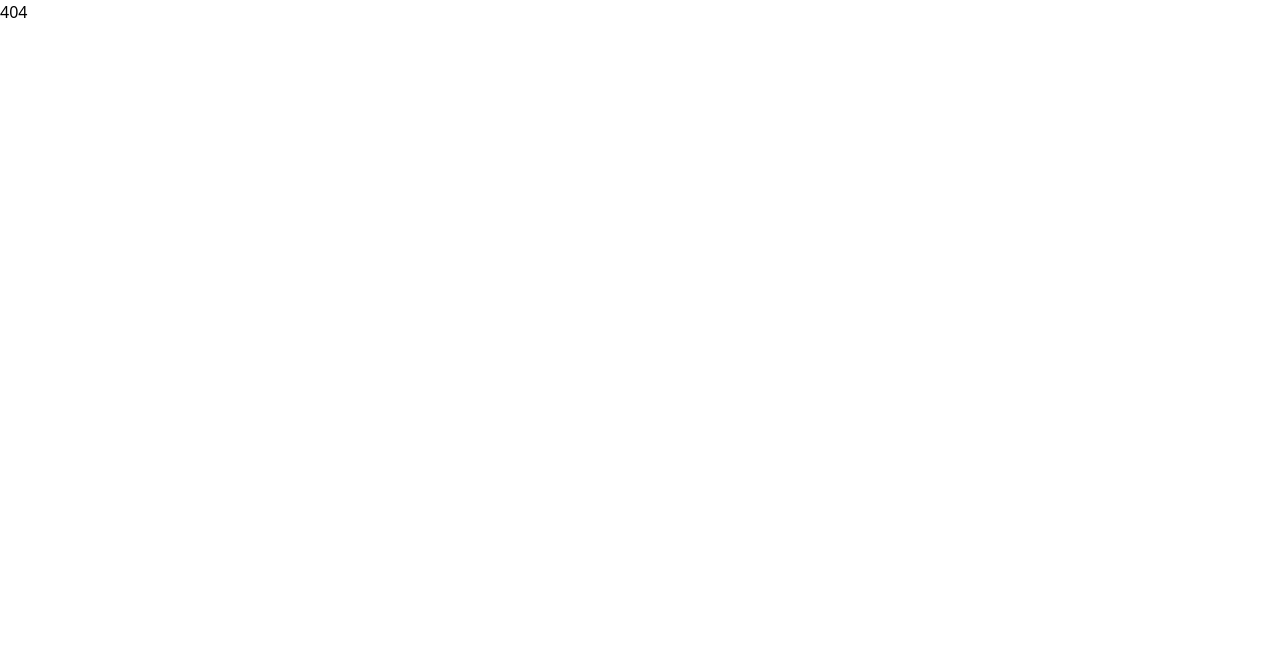
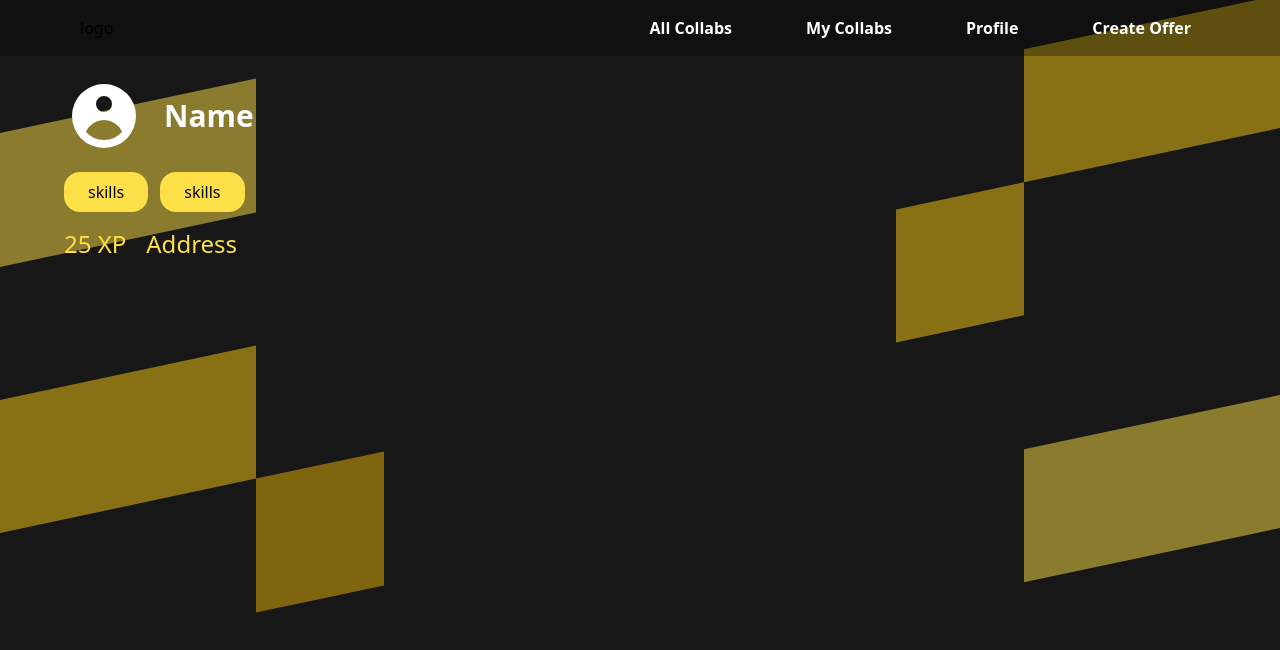
Before and after one commit to dhruvsol/super-collabs, a Next.js app: page /profile in a window 1280 px wide. Before the commit this address had no page. Shown: the top 650 px of the page. Built offline with nearby package versions, Linux system fonts and the light colour scheme; what react-moralis would draw is missing.

Commit message:
feat:Made the profile page

```diff
--- a/components/navbar.tsx
+++ b/components/navbar.tsx
@@ -8,7 +8,7 @@ export const Navbar = () => {
       <div>
         <ul className="flex justify-center gap-x-3 md:gap-x-14 opacity-100">
           <li
-            onClick={() => router.push("/allcollabs")}
+            onClick={() => router.push("/collabs")}
             className="cursor-pointer text-white font-bold hover:text-yellow-300 hover:border border border-transparent hover:border-yellow-300 p-2 rounded-lg"
           >
             All Collabs
@@ -18,6 +18,12 @@ export const Navbar = () => {
             className="cursor-pointer text-white font-bold hover:text-yellow-300 border border-transparent hover:border hover:border-yellow-300 p-2 rounded-lg"
           >
             My Collabs
+          </li>
+          <li
+            onClick={() => router.push("/profile")}
+            className="cursor-pointer text-white font-bold hover:text-yellow-300 border border-transparent hover:border hover:border-yellow-300 p-2 rounded-lg"
+          >
+            Profile
           </li>
           <li
             onClick={() => router.push("/")}
--- /dev/null
+++ b/pages/collabs/[id]/index.tsx
@@ -0,0 +1,6 @@
+import React from "react";
+
+const index = () => {
+  return <div>index11</div>;
+};
+export default index;
--- a/pages/allcollabs.tsx
+++ b/pages/collabs/index.tsx
@@ -1,10 +1,10 @@
-import { Allcollabcard } from "../components/allcollabcard";
+import { Allcollabcard } from "../../components/allcollabcard";
 import {
   NextPage,
   GetServerSideProps,
   InferGetServerSidePropsType,
 } from "next";
-import { Navbar } from "../components/navbar";
+import { Navbar } from "../../components/navbar";
 type collab = {
   skills: Array<any>;
   status: string;
@@ -25,8 +25,6 @@ type allcollabs = {
 const Allcollabs: NextPage = ({
   allcollab,
 }: InferGetServerSidePropsType<typeof getServerSideProps>) => {
-  console.log(allcollab.results);
-
   return (
     <>
       <div className="bg-neutral-900 relative min-h-screen">
--- a/pages/mycollab.tsx
+++ b/pages/mycollab/index.tsx
@@ -1,8 +1,8 @@
 import React from "react";
-import { Navbar } from "../components/navbar";
-import { useAppSelector, useAppDispatch } from "../store/hooks";
-import { changeTab } from "../features/counter";
-import { Offer } from "../components/mycollabs/offer";
+import { Navbar } from "../../components/navbar";
+import { useAppSelector, useAppDispatch } from "../../store/hooks";
+import { changeTab } from "../../features/counter";
+import { Offer } from "../../components/mycollabs/offer";
 const Mycollab = () => {
   const tab = useAppSelector((state) => state.Counter.value);
   const dispatch = useAppDispatch();
@@ -41,7 +41,7 @@ const Mycollab = () => {
                     ? `border-yellow-300 text-yellow-300`
                     : `border-white text-white`
                 }
-                 font-bold hover:text-yellow-300 hover:border border border-white  hover:border-yellow-300 p-2 rounded-lg`}
+                 font-bold hover:text-yellow-300 hover:border border   hover:border-yellow-300 p-2 rounded-lg`}
               >
                 Requested
               </li>
@@ -52,7 +52,7 @@ const Mycollab = () => {
                     ? `border-yellow-300 text-yellow-300`
                     : `border-white text-white`
                 }
-                 font-bold hover:text-yellow-300 hover:border border border-white  hover:border-yellow-300 p-2 rounded-lg`}
+                 font-bold hover:text-yellow-300  border   hover:border-yellow-300 p-2 rounded-lg`}
               >
                 Groups
               </li>
@@ -63,7 +63,7 @@ const Mycollab = () => {
                     ? `border-yellow-300 text-yellow-300`
                     : `border-white text-white`
                 }
-                 font-bold hover:text-yellow-300 hover:border border border-white  hover:border-yellow-300 p-2 rounded-lg`}
+                 font-bold hover:text-yellow-300 hover:border border   hover:border-yellow-300 p-2 rounded-lg`}
               >
                 My Offers
               </li>
--- a/pages/profile/[id].tsx
+++ /dev/null
@@ -1,20 +0,0 @@
-type users = {
-  skills: Array<string>;
-  daoXP: number;
-  superXP: number;
-  walletAddress: string;
-  name: string;
-  id: string;
-};
-type userApi = {
-  results: Array<users>;
-  page: number;
-  limit: number;
-  totalPages: number;
-  totalResults: number;
-};
-const Id = () => {
-  // if()
-  return <>hello</>;
-};
-export default Id;
--- /dev/null
+++ b/pages/profile/[id]/index.tsx
@@ -0,0 +1,77 @@
+import Image from "next/image";
+import { Navbar } from "../../../components/navbar";
+
+type users = {
+  skills: Array<string>;
+  daoXP: number;
+  superXP: number;
+  walletAddress: string;
+  name: string;
+  id: string;
+};
+type userApi = {
+  results: Array<users>;
+  page: number;
+  limit: number;
+  totalPages: number;
+  totalResults: number;
+};
+const Id = () => {
+  // if()
+  return (
+    <>
+      <div className="bg-neutral-900 relative min-h-screen">
+        <div className="absolute inset-0 min-h-screen -skew-y-12 transform  origin-top-left">
+          <div className=" grid grid-cols-10 grid-rows-6  min-h-screen transform ">
+            <div className="bg-yellow-300 opacity-50 row-start-2 col-span-2"></div>
+            <div className="bg-yellow-400 opacity-50 row-start-4 col-span-2"></div>
+            <div className="bg-yellow-300 opacity-50 col-start-9 row-start-6 col-span-2"></div>
+            <div className="bg-yellow-400 opacity-50 row-start-3 col-start-9 col-span-2"></div>
+            <div className="bg-yellow-400 opacity-50 row-start-4 col-start-8 col-span-1"></div>
+            <div className="bg-yellow-500 opacity-50 col-start-3 row-start-5 col-span-1"></div>
+          </div>
+        </div>
+        <Navbar />
+        <div className="relative md:px-16">
+          <div className="flex md:justify-between md:flex-row   items-center flex-col justify-center">
+            <div>
+              <div className="flex justify-center flex-col pt-5 items-center gap-x-5 md:flex-row md:justify-start ">
+                <Image
+                  src="/profile.svg"
+                  alt="profile"
+                  width={80}
+                  height={80}
+                />
+                <h1 className="text-xl md:text-3xl text-white md:font-semibold ">
+                  Name
+                </h1>
+              </div>
+              <div className="flex justify-center gap-x-3 md:justify-start">
+                <div className=" flex py-2  px-6 bg-yellow-300 rounded-2xl mt-4">
+                  <h1>skills</h1>
+                </div>
+                <div className=" flex py-2  px-6 bg-yellow-300 rounded-2xl mt-4">
+                  <h1>skills</h1>
+                </div>
+              </div>
+              <div className="flex justify-center mt-4 flex-col items-center md:flex-row md:justify-start gap-x-5">
+                <h1 className="text-yellow-300 text-2xl hover:text-yellow-300">
+                  25 XP
+                </h1>
+                <h1 className="text-yellow-300 text-2xl hover:text-yellow-300">
+                  Address
+                </h1>
+              </div>
+            </div>
+            <div className="mt-5">
+              <button className="py-1 px-4 border border-yellow-400 text-yellow-400 hover:text-black hover:bg-yellow-400  rounded-2xl  text-xl">
+                Invite
+              </button>
+            </div>
+          </div>
+        </div>
+      </div>
+    </>
+  );
+};
+export default Id;
--- /dev/null
+++ b/pages/profile/index.tsx
@@ -0,0 +1,48 @@
+import Image from "next/image";
+import { Navbar } from "../../components/navbar";
+
+const index = () => {
+  return (
+    <>
+      <div className="bg-neutral-900 relative min-h-screen">
+        <div className="absolute inset-0 min-h-screen -skew-y-12 transform  origin-top-left">
+          <div className=" grid grid-cols-10 grid-rows-6  min-h-screen transform ">
+            <div className="bg-yellow-300 opacity-50 row-start-2 col-span-2"></div>
+            <div className="bg-yellow-400 opacity-50 row-start-4 col-span-2"></div>
+            <div className="bg-yellow-300 opacity-50 col-start-9 row-start-6 col-span-2"></div>
+            <div className="bg-yellow-400 opacity-50 row-start-3 col-start-9 col-span-2"></div>
+            <div className="bg-yellow-400 opacity-50 row-start-4 col-start-8 col-span-1"></div>
+            <div className="bg-yellow-500 opacity-50 col-start-3 row-start-5 col-span-1"></div>
+          </div>
+        </div>
+        <Navbar />
+        <div className="relative md:px-16">
+          <div className="flex justify-center flex-col pt-5 items-center gap-x-5 md:flex-row md:justify-start ">
+            <Image src="/profile.svg" alt="profile" width={80} height={80} />
+            <h1 className="text-xl md:text-3xl text-white md:font-semibold ">
+              Name
+            </h1>
+          </div>
+          <div className="flex justify-center gap-x-3 md:justify-start">
+            <div className=" flex py-2  px-6 bg-yellow-300 rounded-2xl mt-4">
+              <h1>skills</h1>
+            </div>
+            <div className=" flex py-2  px-6 bg-yellow-300 rounded-2xl mt-4">
+              <h1>skills</h1>
+            </div>
+          </div>
+          <div className="flex justify-center mt-4 flex-col items-center md:flex-row md:justify-start gap-x-5">
+            <h1 className="text-yellow-300 text-2xl hover:text-yellow-300">
+              25 XP
+            </h1>
+            <h1 className="text-yellow-300 text-2xl hover:text-yellow-300">
+              Address
+            </h1>
+          </div>
+        </div>
+      </div>
+    </>
+  );
+};
+
+export default index;
```
Also changed, not shown: public/profile.svg (added).
